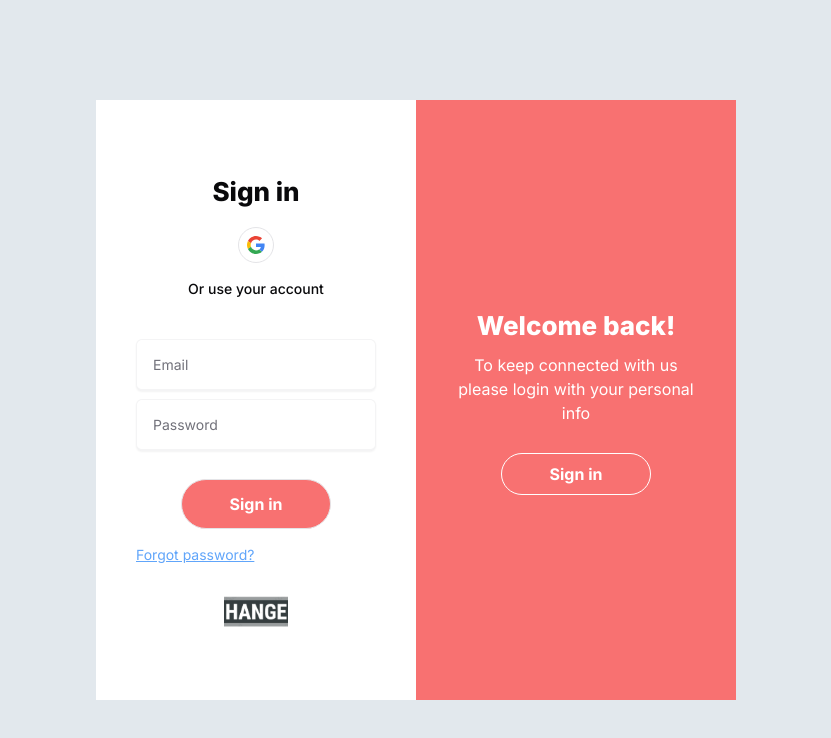
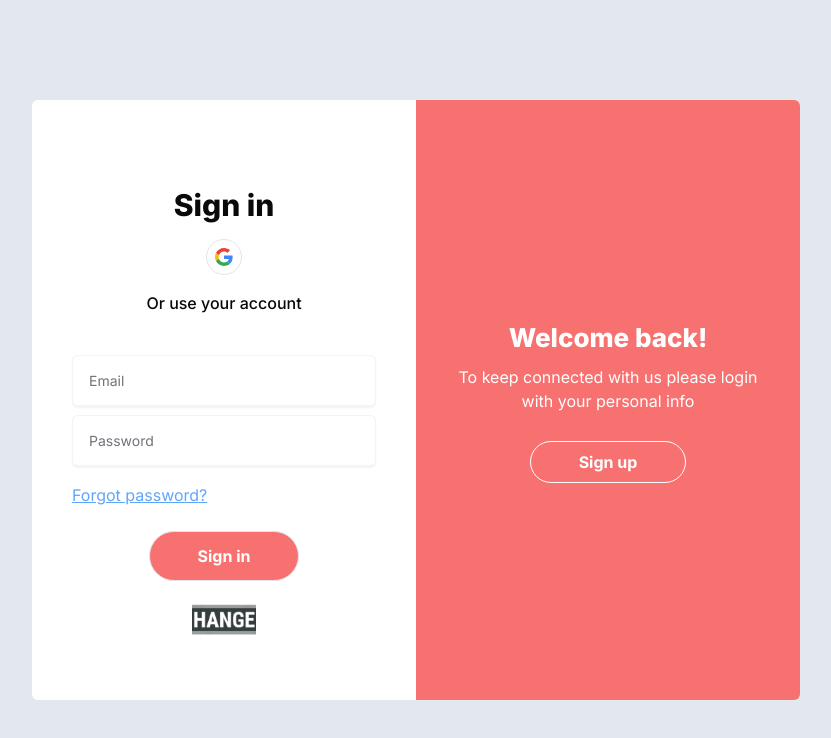
Before and after one commit to NguyenVietQuan2004/client-nlcs, a Next.js app: page /auth in a window 1280 px wide. Shown: the top 738 px of the page, without its empty margins (224-1055 px from the left). Built offline with nearby package versions, Linux system fonts and the light colour scheme.

Commit message:
30/7 fix buoi toi

```diff
--- a/src/app/(stores)/[storeId]/settings/setting-form.tsx
+++ b/src/app/(stores)/[storeId]/settings/setting-form.tsx
@@ -102,7 +102,7 @@ function SettingForm({ initData }: SettingFormProps) {
         </Button>
       </div>
       <Form {...form}>
-        <form onSubmit={form.handleSubmit(onSubmit)} className="w-[320px] mt-4">
+        <form onSubmit={form.handleSubmit(onSubmit)} className="w-[320px] mt-4 min-h-[72vh]">
           <FormField
             control={form.control}
             name="name"
--- a/src/app/auth/(login)/login-form.tsx
+++ b/src/app/auth/(login)/login-form.tsx
@@ -12,6 +12,7 @@ import { Form, FormControl, FormField, FormItem, FormMessage } from "@/component
 import { GoogleIcon } from "../../../../public/icons/icons";
 import Image from "next/image";
 import LoginWithFirebase from "./login-firebase";
+import { useEffect } from "react";
 
 interface ResgisterFormProps {
   isSignUp: boolean;
@@ -23,7 +24,7 @@ const formSchema = z.object({
     message: "Pass must be at least 6 characters.",
   }),
 });
-function LoginForm({ isSignUp }: ResgisterFormProps) {
+function LoginForm({ isSignUp, setIsSignUp }: ResgisterFormProps) {
   const form = useForm<z.infer<typeof formSchema>>({
     resolver: zodResolver(formSchema),
     defaultValues: {
@@ -31,6 +32,11 @@ function LoginForm({ isSignUp }: ResgisterFormProps) {
       password: "",
     },
   });
+  useEffect(() => {
+    if (isSignUp) {
+      form.reset();
+    }
+  }, [isSignUp]);
   const onSubmit = async (data: z.infer<typeof formSchema>) => {
     try {
       const result: LoginResType = await authApi.login(data);
@@ -47,17 +53,19 @@ function LoginForm({ isSignUp }: ResgisterFormProps) {
       }
     }
   };
+  const hasErrors = !!Object.keys(form.formState.errors).length;
+
   return (
     <div
-      className={`absolute ${
-        isSignUp ? "right-[25%] opacity-0 z-30" : "right-1/2 opacity-100 z-40"
-      } top-1/2  -translate-y-1/2 w-[25%] transition-all duration-1000  bg-white p-10 pb-0  min-h-[600px]  flex-1  `}
+      className={`lg:rounded-l-md absolute ${
+        isSignUp ? "  lg:right-[10%] xl:right-[20%] 2xl:right-[25%] opacity-0 z-30 " : "lg:right-1/2 opacity-100 z-40 "
+      } lg:top-1/2 inset-0 lg:inset-auto xl:w-[30%] 2xl:w-[25%]  p-2 sm:p-[100px]  md:p-[200px]   lg:p-10 lg:py-0  lg:w-[40%] flex flex-col justify-center  lg:-translate-y-1/2  transition-all duration-1000  bg-white  pb-0  min-h-[600px]  flex-1  `}
     >
-      <h2 className="text-[26px] text-center font-extrabold mt-8">Sign in</h2>
+      <h2 className="text-[26px] text-center font-extrabold mt-10 sm:text-3xl">Sign in</h2>
       <LoginWithFirebase />
-      <div className="text-center text-sm font-medium">Or use your account</div>
+      <div className="text-center text-sm font-medium sm:text-base">Or use your account</div>
       <Form {...form}>
-        <form onSubmit={form.handleSubmit(onSubmit)} className="mt-10 flex gap-y-2 flex-col items-center">
+        <form onSubmit={form.handleSubmit(onSubmit)} className="mt-6 lg:mt-10 flex gap-y-2 flex-col items-center">
           <FormField
             control={form.control}
             name="email"
@@ -90,13 +98,30 @@ function LoginForm({ isSignUp }: ResgisterFormProps) {
               </FormItem>
             )}
           />
-          <button type="submit" className="py-3 font-bold bg-red-400 text-white px-12 border rounded-full mt-5">
+          <div className="mt-2 text-sm sm:text-base text-blue-400 cursor-pointer underline ml-2 lg:ml-0 self-start">
+            Forgot password?{" "}
+          </div>
+          <button
+            type="submit"
+            className=" hover:bg-opacity-65 py-3 font-bold bg-red-400 text-white px-12 border rounded-full mt-4"
+          >
             Sign in
           </button>
+          <div className={`block lg:hidden mt-4 text-sm sm:text-base ml-2 lg:ml-0 self-start`}>
+            You don't have an account?{" "}
+            <span
+              className="text-sm sm:text-base text-blue-400 cursor-pointer underline"
+              onClick={() => {
+                setIsSignUp(true);
+                form.reset();
+              }}
+            >
+              Create account
+            </span>
+          </div>
         </form>
       </Form>
-      <div className="mt-4 text-sm text-blue-400 cursor-pointer underline">Forgot password? </div>
-      <div className="h-16 w-16 mx-auto mt-4">
+      <div className={`h-16 w-16 mx-auto mt-4 lg:mt-2`}>
         <Image
           priority
           alt=""
--- a/src/app/auth/(register)/register-form.tsx
+++ b/src/app/auth/(register)/register-form.tsx
@@ -9,6 +9,7 @@ import { handlError } from "@/components/handle-error";
 import { Form, FormControl, FormField, FormItem, FormMessage } from "@/components/ui/form";
 import { GoogleIcon } from "../../../../public/icons/icons";
 import LoginWithFirebase from "../(login)/login-firebase";
+import { useEffect } from "react";
 
 interface ResgisterFormProps {
   isSignUp: boolean;
@@ -32,6 +33,11 @@ function RegisterForm({ isSignUp, setIsSignUp }: ResgisterFormProps) {
       password: "",
     },
   });
+  useEffect(() => {
+    if (!isSignUp) {
+      form.reset();
+    }
+  }, [isSignUp]);
   const onSubmit = async (data: z.infer<typeof formSchema>) => {
     try {
       await authApi.register(data);
@@ -49,17 +55,18 @@ function RegisterForm({ isSignUp, setIsSignUp }: ResgisterFormProps) {
       });
     }
   };
+  const hasErrors = !!Object.keys(form.formState.errors).length;
   return (
     <div
-      className={`absolute ${
-        isSignUp ? "right-[25%] opacity-100 z-40" : "right-1/2 opacity-0 z-30"
-      } top-1/2 -translate-y-1/2  w-[25%] transition-all duration-1000  bg-white p-10  min-h-[600px]  flex-1  `}
+      className={`lg:rounded-r-md absolute ${
+        isSignUp ? "lg:right-[10%]  xl:right-[20%] 2xl:right-[25%] opacity-100 z-40" : "lg:right-1/2 opacity-0 z-30"
+      } lg:top-1/2 inset-0 lg:inset-auto lg:w-[40%] xl:w-[30%] 2xl:w-[25%] sm:p-[100px] md:p-[200px] lg:p-10 lg:py-0 flex flex-col justify-center lg:block  p-2  w-full  lg:-translate-y-1/2   transition-all duration-1000  bg-white   min-h-[600px]  flex-1  `}
     >
-      <h2 className="text-[26px] text-center font-extrabold mt-8">Sign up</h2>
+      <h2 className="text-[26px]  text-center font-extrabold mt-10 sm:text-3xl">Sign up</h2>
       <LoginWithFirebase />
-      <div className="text-center text-sm font-medium">Or use your email for registration</div>
+      <div className="text-center text-sm font-medium sm:text-base">Or use your email for registration</div>
       <Form {...form}>
-        <form onSubmit={form.handleSubmit(onSubmit)} className="mt-4 flex gap-y-2 flex-col items-center">
+        <form onSubmit={form.handleSubmit(onSubmit)} className="mt-6 lg:mt-10 flex gap-y-2 flex-col items-center">
           <FormField
             control={form.control}
             name="userName"
@@ -108,10 +115,25 @@ function RegisterForm({ isSignUp, setIsSignUp }: ResgisterFormProps) {
               </FormItem>
             )}
           />
-          <button type="submit" className="py-3 font-bold bg-red-400 text-white px-12 border rounded-full mt-5">
+          <button
+            type="submit"
+            className={`py-3 hover:bg-opacity-65 font-bold bg-red-400 text-white px-12 border rounded-full mt-5 `}
+          >
             Sign up
           </button>
         </form>
+        <div className={`block lg:hidden sm:text-base mt-6 text-sm ml-2 lg:ml-0 self-start`}>
+          You have an account?{" "}
+          <span
+            className="text-sm text-blue-400 cursor-pointer underline"
+            onClick={() => {
+              setIsSignUp(false);
+              form.reset();
+            }}
+          >
+            Sign in
+          </span>
+        </div>
       </Form>
     </div>
   );
--- a/src/app/auth/auth-client.tsx
+++ b/src/app/auth/auth-client.tsx
@@ -67,15 +67,18 @@ function AuthClient() {
   const [isSignUp, setIsSignUp] = useState(false);
   return (
     <div className="bg-[#e2e8ed] select-none flex justify-center items-center h-[100vh] ">
-      <div className={` fixed inset-0  z-30 flex  shadow-xl  rounded-sm  `}>
+      <div className={` fixed inset-0  z-20 flex   shadow-xl   `}>
         <LoginForm isSignUp={isSignUp} setIsSignUp={setIsSignUp} />
         <RegisterForm isSignUp={isSignUp} setIsSignUp={setIsSignUp} />
         <div
-          className={` absolute ${
-            isSignUp ? "left-[25%] " : " left-1/2"
-          }  min-h-[600px] w-[25%] top-1/2 -translate-y-1/2  transition-all  duration-1000  bg-red-400 flex items-center justify-center flex-col p-10 flex-1 z-40`}
+          className={`
+
+            hidden lg:flex
+            absolute ${
+              isSignUp ? "xl:left-[20%] 2xl:left-[25%] lg:left-[10%] lg:rounded-l-md" : " left-1/2 lg:rounded-r-md"
+            }  min-h-[600px]  top-1/2 lg:w-[40%] xl:w-[30%] 2xl:w-[25%] -translate-y-1/2  transition-all  duration-1000  bg-red-400 flex items-center justify-center flex-col p-10 flex-1 z-40`}
         >
-          <div className="text-[26px]  font-extrabold text-white">
+          <div className="text-[26px]  font-extrabold text-white ">
             <span className={`${isSignUp ? "hidden" : "block"} transition-all  duration-1000 `}>Welcome back!</span>
             <span className={`${isSignUp ? "block" : "hidden"} transition-all  duration-1000 `}>Hello, Friends</span>
           </div>
@@ -89,7 +92,7 @@ function AuthClient() {
             type="button"
             className="py-2 font-bold text-white  px-12 border border-white rounded-full mt-5"
           >
-            {isSignUp ? " Sign up" : "Sign in"}
+            {!isSignUp ? " Sign up" : "Sign in"}
           </button>
         </div>
       </div>
```
